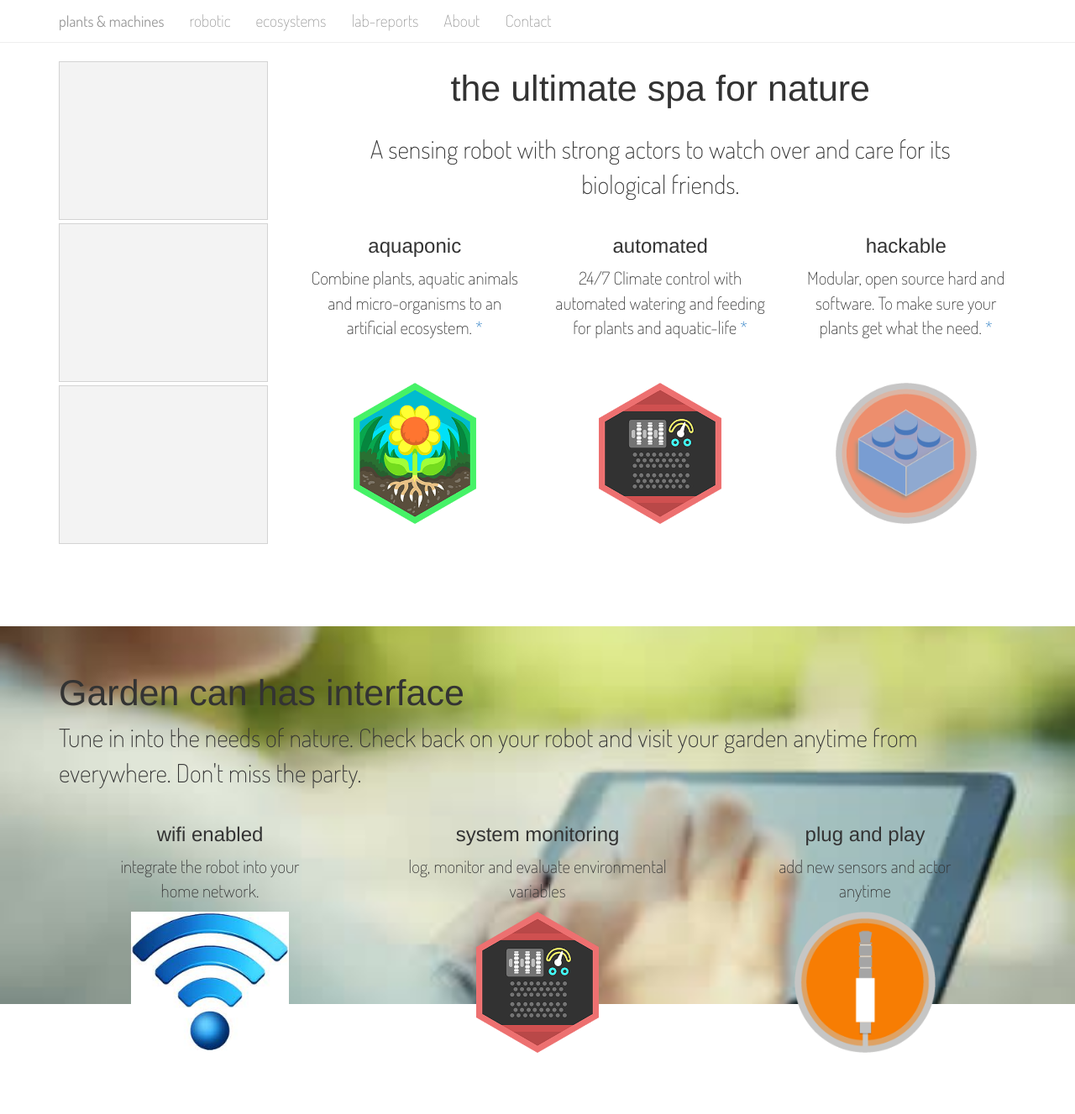
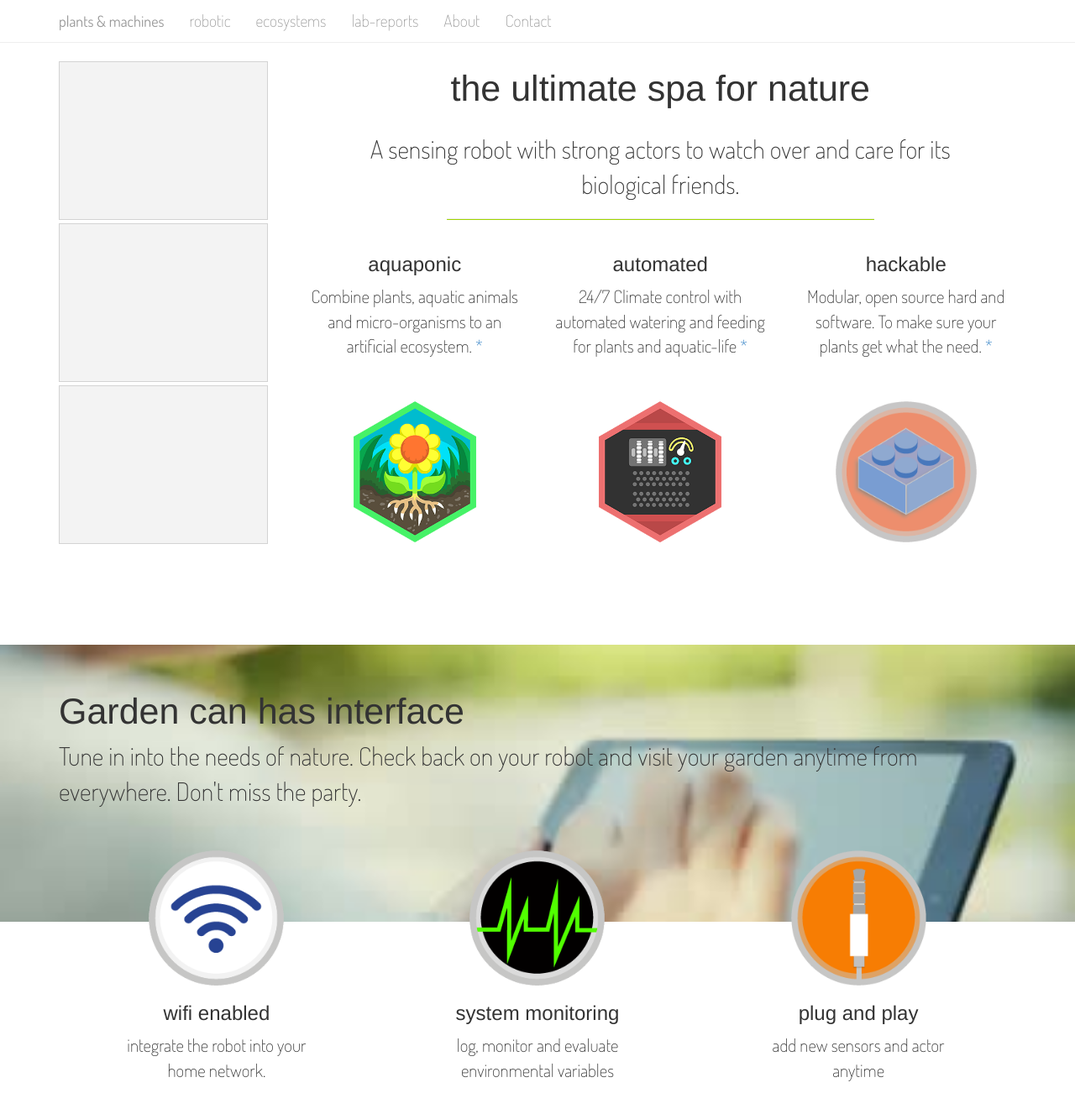
Before and after one commit to plantsandmachines/plantsandmachines.github.io, a Jekyll site: the page built from index.html, in a window 1280 px wide and 1400 px high, scrolled down 1457 px. Shown: the top 1327 px of the window at 84% size. Built offline with Jekyll 4.4.1, drawn with Linux system fonts in a browser that asks for light colours; nearby versions of some CDN libraries; Markdown is read by kramdown in place of the engine named in the settings.

Commit message:
background-attachment fixed interface_icons at half bg

```diff
--- a/css/landingpage.css
+++ b/css/landingpage.css
@@ -23,6 +23,7 @@
 	position: relative;
 	overflow: hidden;
 	background: url('/images/landing-page/sensors.jpg') center left no-repeat;
+	background-attachment: fixed;
 	-webkit-background-size: cover;
 	         -moz-background-size: cover;
 	           -o-background-size: cover;
@@ -32,6 +33,7 @@
 	position: relative;
 	overflow: visible;
 	background: url('/images/landing-page/geklaut_ipad.jpg') center left no-repeat;
+	background-attachment: fixed;
 	-webkit-background-size: cover;
 	         -moz-background-size: cover;
 	           -o-background-size: cover;
@@ -251,6 +253,9 @@
 .title_height {
 	height: 45rem;
 }
+.interface_img {
+	height: 33rem;
+}
 #tagline {
 	margin-bottom: 4em;
 }
@@ -267,6 +272,14 @@
 #features p {
 	height: 13rem;
 }
+.features_interface img {
+	height: 11.5em;
+	width: auto;
+	margin-top:-11.5rem;
+}
+.features_interface p {
+	font-size: 1.5em;
+}
 #accordion .panel {
 	border: 0px solid #fff;
 	box-shadow: 0 0px 0px rgba(0, 0, 0, 0.05);
--- a/index.html
+++ b/index.html
@@ -69,6 +69,7 @@
 				<p class="lead normal text-center">
 					A sensing robot with strong actors to watch over and care for its <br>biological friends.
 				</p>
+				<hr/>
 				<div id="features" class="row text-center features">
 					<div class="col-md-4">
 						<h3>aquaponic</h3>
@@ -132,7 +133,7 @@
 
 <!-- interface img -->
 
-<div id="interface" class="jumbotron header-half title_height">
+<div id="interface" class="jumbotron header-half interface_img">
 	<div class="container">
 		<div class="row">
 			<div class="col-md-12">
@@ -142,29 +143,29 @@
 				</p>
 			</div>
 		</div>
-		<div class="row features text-center">
-			<div class="col-md-4">
+	</div>
+</div>
+<div class="row features_interface text-center">
+	<div class="col-md-3 col-md-offset-1">
+		<img src="images/landing-page/icon_wifi.png">
 		<h3>wifi enabled</h3>
 		<p class="">
 			integrate the robot into your<br> home network.
 		</p>
-				<img src="images/landing-page/wi-fi.jpg">
 	</div>
-		<div class="col-md-4 col-md-offset-0">
+	<div class="col-md-4">
+		<img src="images/landing-page/icon_monitoring.png">
 		<h3>system monitoring</h3>
 		<p>
-					log, monitor and evaluate environmental variables
+			log, monitor and evaluate<br> environmental variables
 		</p>
-				<img src="images/landing-page/geklaut-automat.png">
 	</div>
-			<div class="col-md-4">
+	<div class="col-md-3">
+		<img src="images/landing-page/icon_plugplay.png">
 		<h3>plug and play</h3>
 		<p>
 			add new sensors and actor<br> anytime
 		</p>
-				<img src="images/landing-page/icon_plugplay.png">
-			</div>
-		</div>
 	</div>
 </div>
 
```
Also changed, not shown: images/landing-page/icon_monitoring.png (renamed from images/landing-page/Icon_monitoring.png), images/landing-page/icon_wifi.png (renamed from images/landing-page/Icon_wifi.png). Lines whose indentation alone changed are shown as unchanged.
